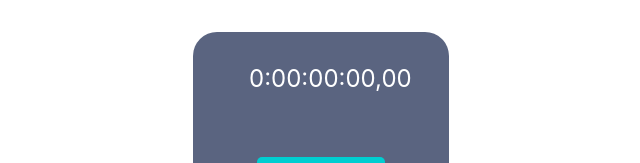
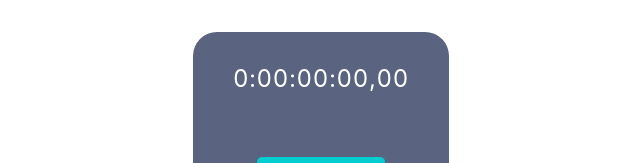
Before and after one commit to Pololops/2022-stopwatch, a React (Create React App) app: page / in a window 1280 px wide. Shown: the top 163 px of the page, without its empty margins (319-959 px from the left). Built offline with nearby package versions, Linux system fonts and the light colour scheme.

Commit message:
fixed letter spacing between numbers

```diff
--- a/src/components/Watch/Watch.css
+++ b/src/components/Watch/Watch.css
@@ -1,6 +1,6 @@
 .watch {
-  color: white;
-  align-self: start;
-  text-align: left;
-  padding-left: 1.5rem;
+	color: white;
+	text-align: center;
+	letter-spacing: 0.05rem;
+	font-variant-numeric: tabular-nums;
 }
```
